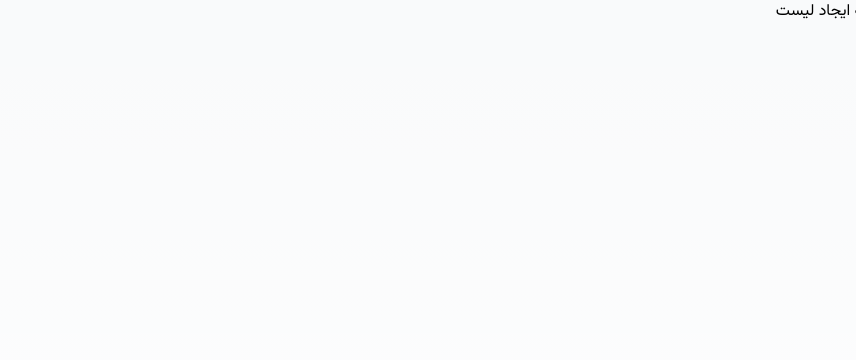
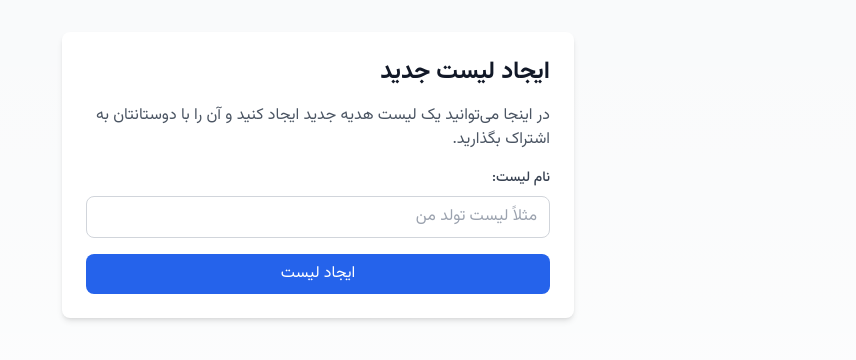
Before and after one commit to sargolest/gift-registry2, a Next.js app: page /list/create in a window 1280 px wide. Shown: the top 360 px of the page, without its empty margins (424-1280 px from the left). Built offline with nearby package versions, Linux system fonts and the light colour scheme; no server answers.

Commit message:
Update page.js

```diff
--- a/src/app/list/create/page.js
+++ b/src/app/list/create/page.js
@@ -1,3 +1,28 @@
 export default function CreatePage() {
-  return <div>صفحه ایجاد لیست</div>;
+  return (
+    <div className="container mx-auto px-4 py-8">
+      <div className="max-w-lg mx-auto bg-white rounded-lg shadow-md p-6">
+        <h1 className="text-2xl font-bold text-gray-900 mb-4">ایجاد لیست جدید</h1>
+        <p className="text-gray-600">
+          در اینجا می‌توانید یک لیست هدیه جدید ایجاد کنید و آن را با دوستانتان به اشتراک بگذارید.
+        </p>
+        <form className="mt-4">
+          <label className="block mb-2 text-sm font-medium text-gray-700">
+            نام لیست:
+          </label>
+          <input
+            type="text"
+            className="w-full px-3 py-2 border border-gray-300 rounded-lg focus:ring focus:ring-blue-200"
+            placeholder="مثلاً لیست تولد من"
+          />
+          <button
+            type="submit"
+            className="mt-4 w-full bg-blue-600 text-white py-2 px-4 rounded-lg hover:bg-blue-700"
+          >
+            ایجاد لیست
+          </button>
+        </form>
+      </div>
+    </div>
+  );
 }
```
